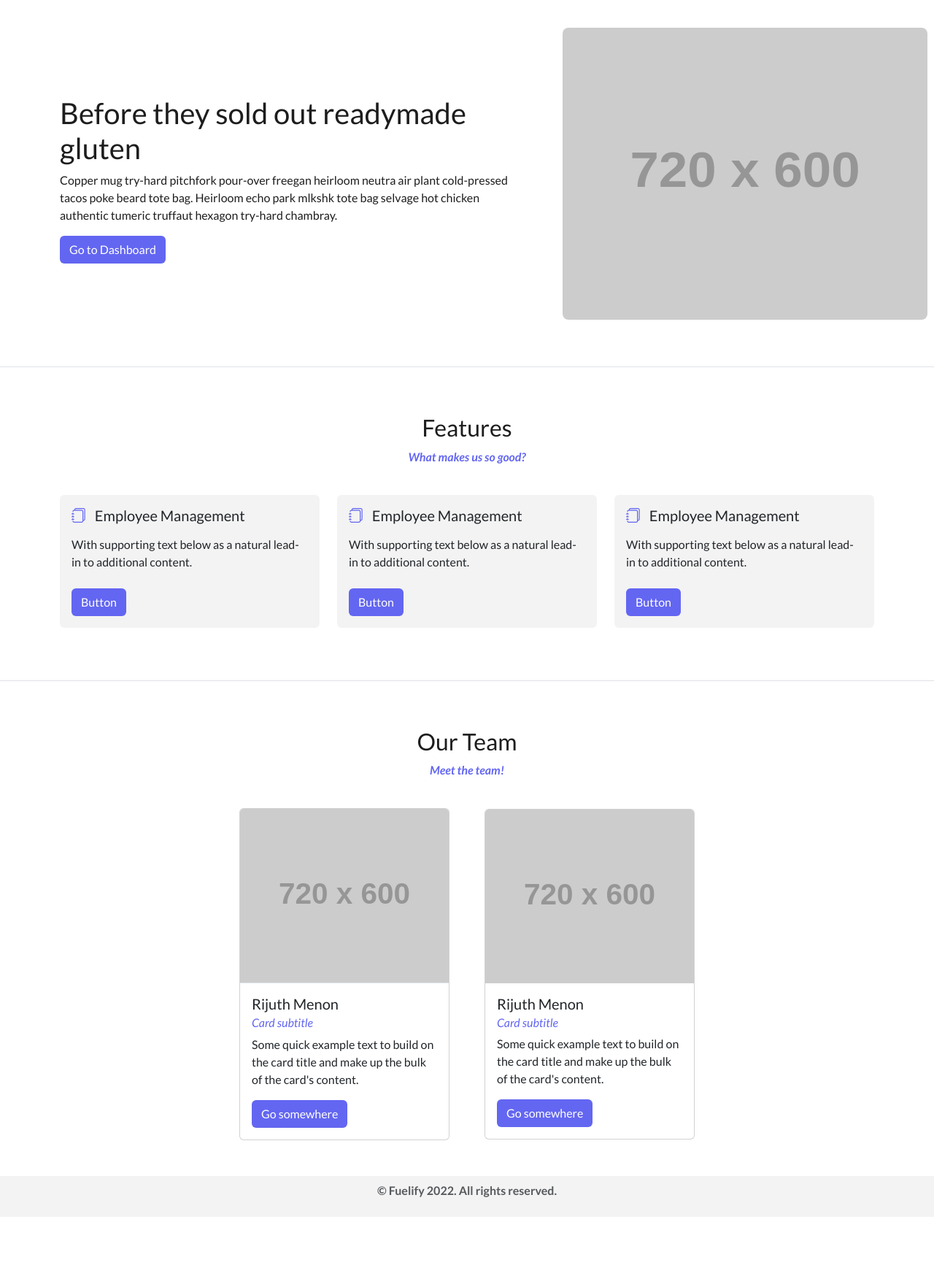
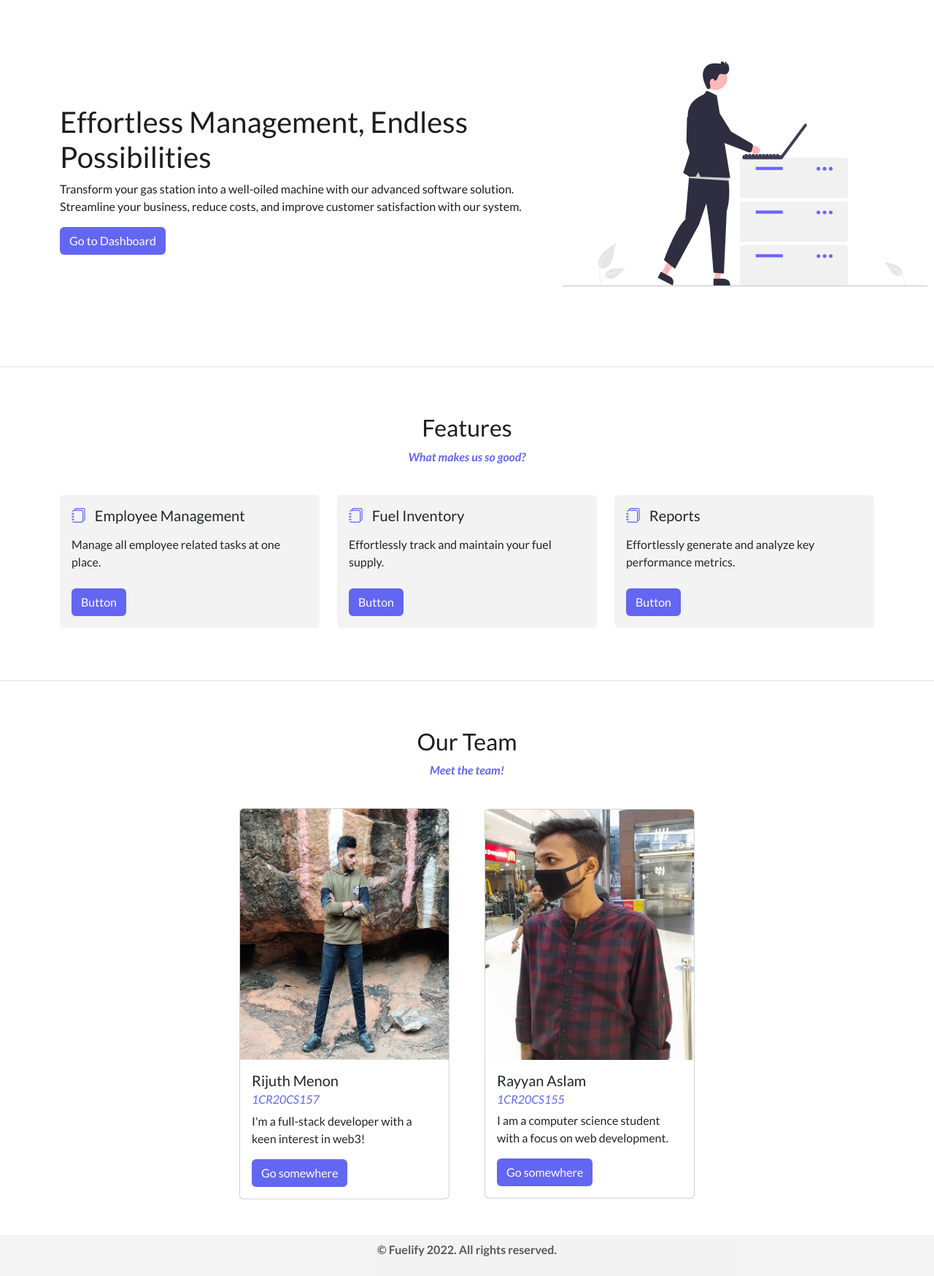
Before and after one commit to MarkisDev/fuelify, a Flask app: page / in a window 1280 px wide. Shown: the part 85-1833 px from the top of the page at 73% size. Before the commit the page ends 1725 px from the top, so only its background shows below. Run offline with Flask 2, Linux system fonts and the light colour scheme; grey boxes labelled with a size stand in for pictures from a placeholder-image service; some libraries are stand-ins or nearby versions.

Commit message:
changed front page text and images

```diff
--- a/templates/index.html
+++ b/templates/index.html
@@ -5,16 +5,15 @@
     <div class="container">
         <div class="row justify-content-center align-items-center">
             <div class="col-7">
-                <h1>Before they sold out
-                    readymade gluten</h1>
-                <p>Copper mug try-hard pitchfork pour-over freegan heirloom neutra air plant cold-pressed tacos poke
-                    beard tote bag. Heirloom echo park mlkshk tote bag selvage hot chicken authentic tumeric
-                    truffaut
-                    hexagon try-hard chambray.</p>
+                <h1>Effortless Management,
+                    Endless Possibilities</h1>
+                <p>Transform your gas station into a well-oiled machine with our advanced software solution.
+                    Streamline your business, reduce costs, and improve customer satisfaction with our system.
+                </p>
                 <a href="/dashboard" class="btn btn-prime">Go to Dashboard</a>
             </div>
             <div class="col-5 align-items-center">
-                <img height=400 width=500 class="rounded-3 ms-4 mb-3" src="https://dummyimage.com/720x600/edf2f7/a5afbd"
+                <img height=400 width=500 class="rounded-3 ms-4 mb-3" src="{{ url_for("static", filename="img/index1.svg" )}}"
                     alt="">
             </div>
         </div>
@@ -29,11 +28,8 @@
                 <div class="col">
                     <div class="card bg-gray rounded-2">
                         <div class="card-body">
-                            <h5 class="card-title pb-2"><i class="prime bi bi-journals me-2"></i> Employee
-                                Management
-                            </h5>
-                            <p class="card-text pb-2">With supporting text below as a natural lead-in to additional
-                                content.
+                            <h5 class="card-title pb-2"><i class="prime bi bi-journals me-2"></i> Employee Management </h5>
+                            <p class="card-text pb-2">Manage all employee related tasks at one place.
                             </p>
                             <a href="#" class="btn btn-prime">Button</a>
                         </div>
@@ -42,9 +38,8 @@
                 <div class="col">
                     <div class="card bg-gray rounded-2">
                         <div class="card-body">
-                            <h5 class="card-title pb-2"><i class="bi bi-journals me-2"></i> Employee Management</h5>
-                            <p class="card-text pb-2">With supporting text below as a natural lead-in to additional
-                                content.
+                            <h5 class="card-title pb-2"><i class="bi bi-journals me-2"></i> Fuel Inventory</h5>
+                            <p class="card-text pb-2">Effortlessly track and maintain your fuel supply.
                             </p>
                             <a href="#" class="btn btn-prime">Button</a>
                         </div>
@@ -53,9 +48,8 @@
                 <div class="col">
                     <div class="card bg-gray rounded-2">
                         <div class="card-body">
-                            <h5 class="card-title pb-2"><i class="bi bi-journals me-2"></i> Employee Management</h5>
-                            <p class="card-text pb-2">With supporting text below as a natural lead-in to additional
-                                content.
+                            <h5 class="card-title pb-2"><i class="bi bi-journals me-2"></i> Reports</h5>
+                            <p class="card-text pb-2">Effortlessly generate and analyze key performance metrics.
                             </p>
                             <a href="#" class="btn btn-prime">Button</a>
                         </div>
@@ -76,25 +70,23 @@
 
             <div class="row justify-content-center align-items-center text-start my-4 mx-0 px-0">
                 <div class="card m-0 p-0 me-5" style="width: 18rem;">
-                    <img src="https://dummyimage.com/720x600/edf2f7/a5afbd" class="card-img-top p-0 m-0 border-bottom"
-                        alt="...">
+                    <img src="{{ url_for("static", filename="img/rijuth.jpg" )}}" class="card-img-top p-0 m-0 border-bottom"
+                        alt="Rijuth Menon R picture">
                     <div class="card-body">
                         <h5 class="card-title">Rijuth Menon</h5>
-                        <h6 class="card-subtitle mb-2 fst-italic text-muted bi">Card subtitle</h6>
+                        <h6 class="card-subtitle mb-2 fst-italic text-muted bi">1CR20CS157</h6>
 
-                        <p class="card-text">Some quick example text to build on the card title and make up the
-                            bulk of the card's content.</p>
+                        <p class="card-text">I'm a full-stack developer with a keen interest in web3!</p>
                         <a href="#" class="btn btn-prime">Go somewhere</a>
                     </div>
                 </div>
                 <div class="card m-0 p-0 " style="width: 18rem;">
-                    <img src="https://dummyimage.com/720x600/edf2f7/a5afbd" class="card-img-top p-0 m-0 " alt="...">
+                    <img src="{{ url_for("static", filename="img/rayyan.jpeg" )}}" class="card-img-top p-0 m-0 " alt="Rayyan Aslam picture">
                     <div class="card-body">
-                        <h5 class="card-title">Rijuth Menon</h5>
-                        <h6 class="card-subtitle mb-2 fst-italic text-muted bi">Card subtitle</h6>
+                        <h5 class="card-title">Rayyan Aslam</h5>
+                        <h6 class="card-subtitle mb-2 fst-italic text-muted bi">1CR20CS155</h6>
 
-                        <p class="card-text">Some quick example text to build on the card title and make up the
-                            bulk of the card's content.</p>
+                        <p class="card-text">I am a computer science student with a focus on web development.</p>
                         <a href="#" class="btn btn-prime">Go somewhere</a>
                     </div>
                 </div>
```
Also changed, not shown: static/img/index1.svg (added), static/img/rayyan.jpeg (added), static/img/rijuth.jpg (added).
